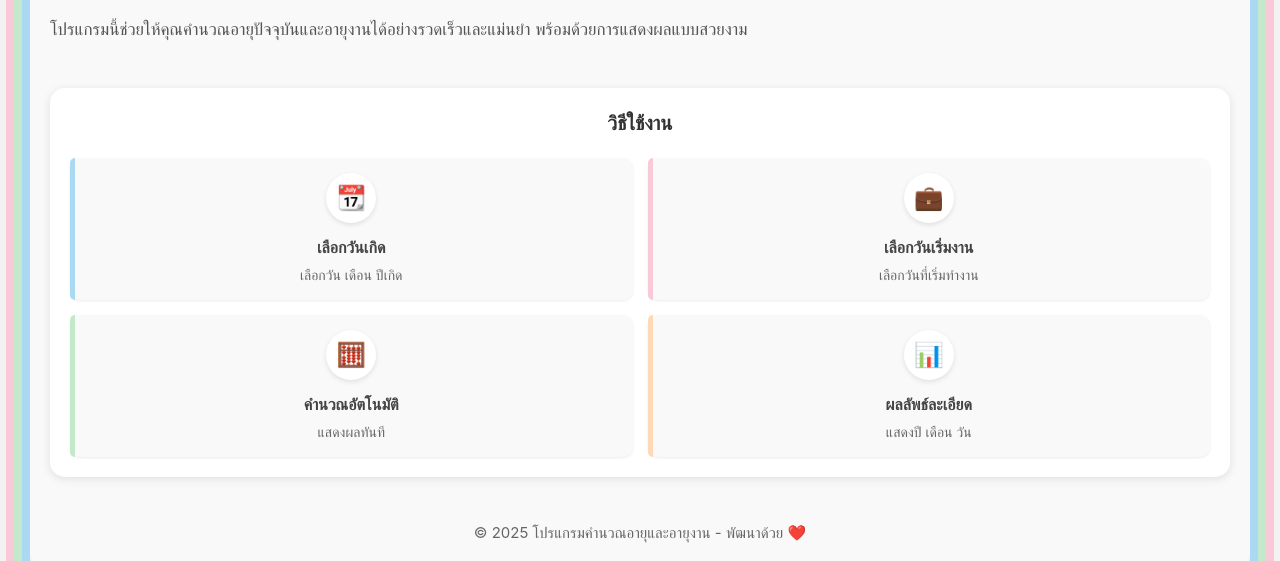
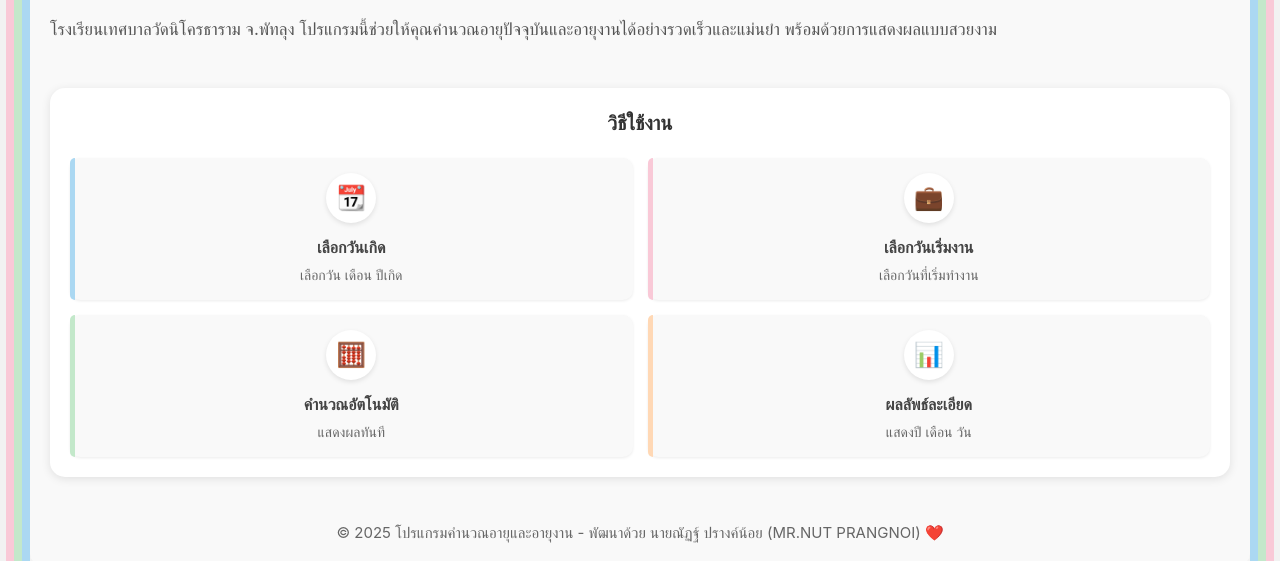
Before and after one commit to nut26032522/agecalculationprogramv2, a plain HTML site: page index.html in a window 1280 px wide. Shown: the part 170-731 px from the top of the page. Drawn offline with Linux system fonts and the light colour scheme.

Commit message:
Update index.html

```diff
--- a/index.html
+++ b/index.html
@@ -39,6 +39,7 @@
             <div class="page homepage active" id="page-home">
                 <h1 class="app-title">โปรแกรมคำนวณอายุและอายุงาน</h1>
                 <p class="app-description">
+                    โรงเรียนเทศบาลวัดนิโครธาราม จ.พัทลุง
                     โปรแกรมนี้ช่วยให้คุณคำนวณอายุปัจจุบันและอายุงานได้อย่างรวดเร็วและแม่นยำ พร้อมด้วยการแสดงผลแบบสวยงาม
                 </p>
 
@@ -69,7 +70,7 @@
                     </div>
                 </div>
 
-                <p class="copyright">© 2025 โปรแกรมคำนวณอายุและอายุงาน - พัฒนาด้วย ❤️</p>
+                <p class="copyright">© 2025 โปรแกรมคำนวณอายุและอายุงาน - พัฒนาด้วย นายณัฏฐ์  ปรางค์น้อย (MR.NUT  PRANGNOI) ❤️</p>
             </div>
 
             <!-- หน้ากรอกข้อมูล -->
```
